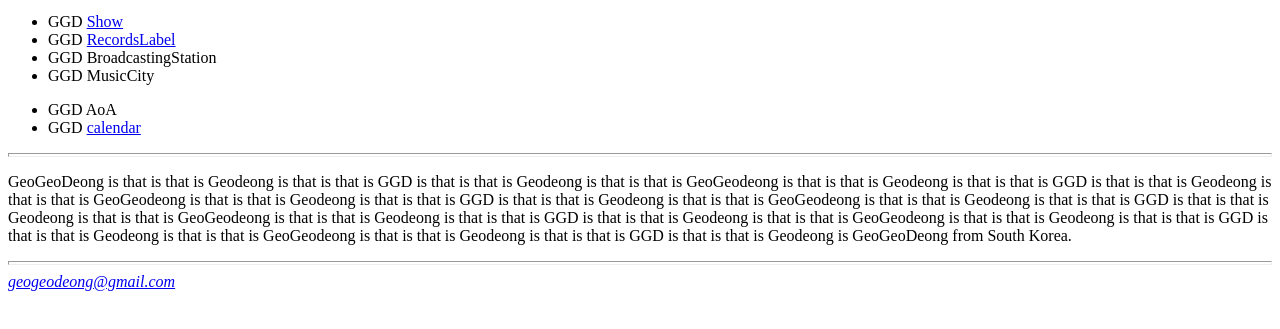
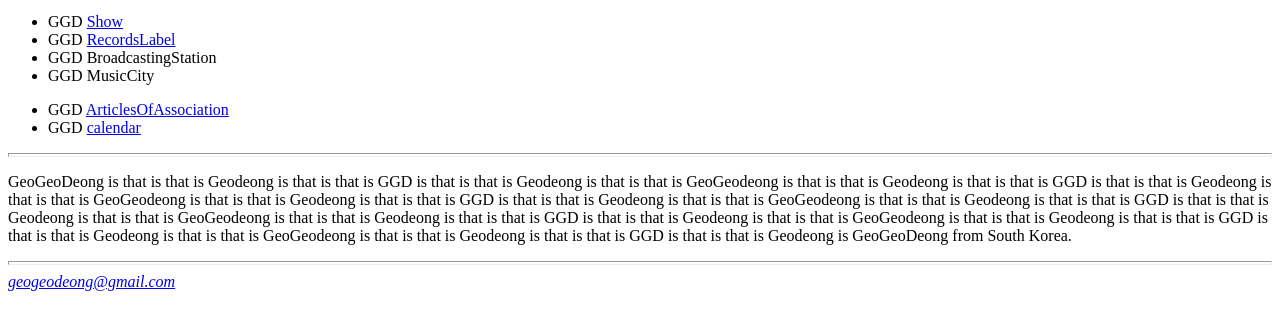
Before and after one commit to geogeodeong/geogeodeong.github.io, a plain HTML site: page index.html in a window 1280 px wide. Shown: the part 101-430 px from the top of the page. Drawn offline with Linux system fonts and the light colour scheme.

Commit message:
Update index.html
linking a notion page of the articles of association

```diff
--- a/index.html
+++ b/index.html
@@ -16,7 +16,7 @@
       <li>GGD MusicCity</li>
     </ul>
     <ul>
-      <li>GGD AoA</li>
+      <li>GGD <a href="https://smiling-witch-b4e.notion.site/ver-1-0-b9db6c4e8f694547a5dbd01b57deb464">ArticlesOfAssociation</a></li>
       <li>GGD <a href="calendar/calendar.html">calendar</a></li>
     </ul>
 
```
